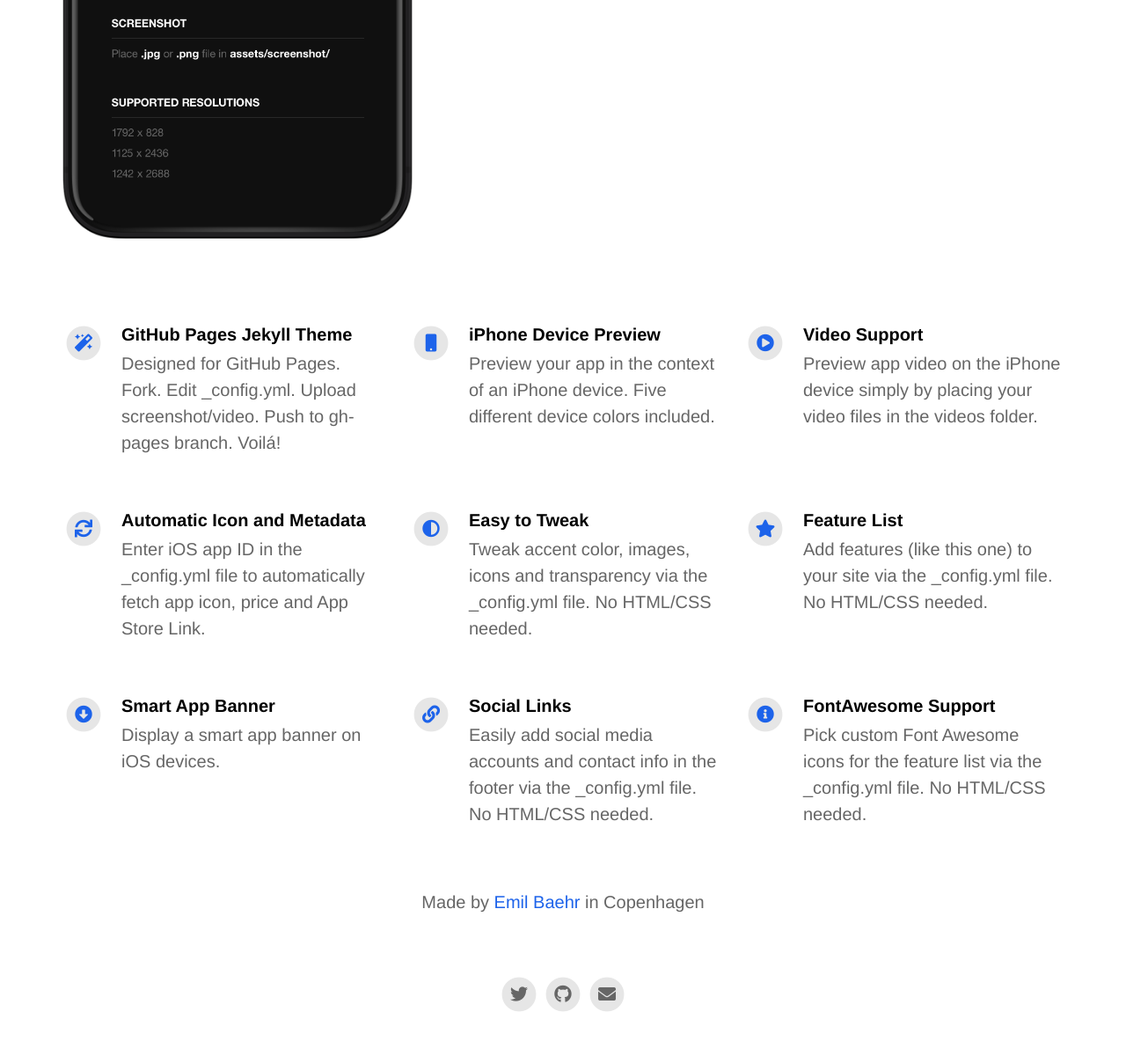
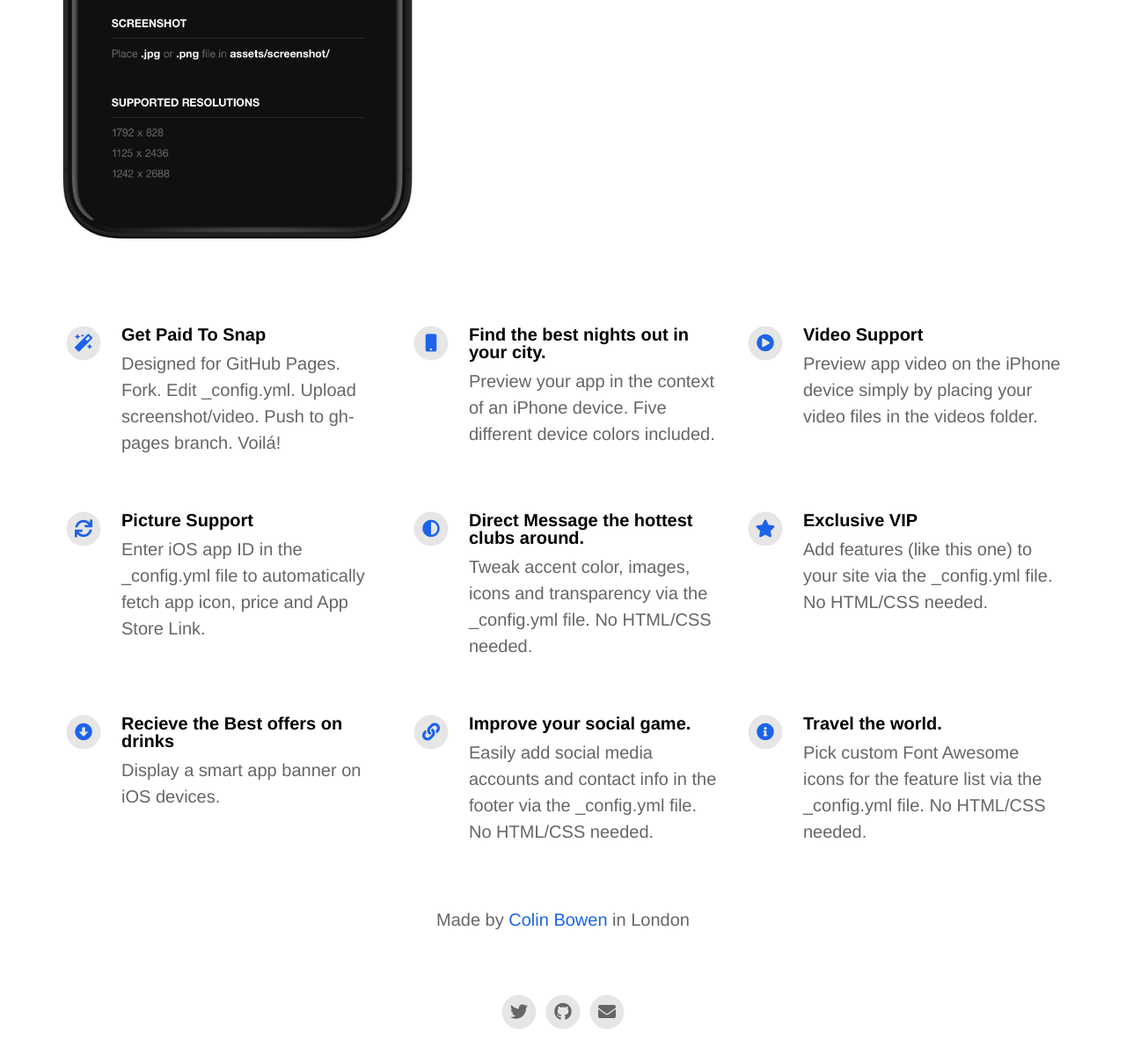
Before and after one commit to emilbaehr/automatic-app-landing-page, a Jekyll site: the page built from index.html, in a window 1280 px wide and 1400 px high, scrolled down 554 px. Shown: the part 160-1368 px from the top of the window at 88% size. Built offline with Jekyll 4.4.1, drawn with Linux system fonts in a browser that asks for light colours; nearby versions of some CDN libraries; some of the changed text lies outside the part shown.

Commit message:
Edited config file

```diff
--- a/_config.yml
+++ b/_config.yml
@@ -1,5 +1,5 @@
 #page title
-page_title                                :                                           # Automatically populates with app name if not set and if iOS app ID is set. Otherwise enter manually.
+page_title                                : PRESENT                                   # Automatically populates with app name if not set and if iOS app ID is set. Otherwise enter manually.
 
 # App Info
 ios_app_id                                : 1234793120                                # Required. Enter iOS app ID to automatically populate name, price and icons (e.g. 718043190).
@@ -10,23 +10,23 @@
                                                                                       # Or upload your press kit file to assets and set path accordingly (e.g. "assets/your_press_kit.zip").
 
 app_icon                                  : # assets/appicon.png                      # Automatically populates if not set and if iOS app ID is set.  Otherwise enter path to icon file manually.
-app_name                                  :                                           # Automatically populates if not set and if iOS app ID is set.  Otherwise enter manually.
+app_name                                  : PRESENT                                  # Automatically populates if not set and if iOS app ID is set.  Otherwise enter manually.
 app_price                                 :                                           # Automatically populates if not set and if iOS app ID is set.  Otherwise enter manually.
-app_description                           : Write a short tagline for your app.
+app_description                           : Get paid to snap. Find your night out!
 
 enable_smart_app_banner                   : true                                      # Set to true to show a smart app banner at top of page on mobile devices.
 
 
 
 # Information About Yourself
-your_name                                 : Emil Baehr
-your_link                                 : https://emilbaehr.com
-your_city                                 : Copenhagen
-email_address                             : emil.baehr@gmail.com
+your_name                                 : Colin Bowen
+your_link                                 : https://colinbowen.uk
+your_city                                 : London
+email_address                             : colinbowen2@gmail.com
 facebook_username                         :
-instagram_username                        : ebaehr
-twitter_username                          : ebaehr
-github_username                           : emilbaehr
+instagram_username                        : colinbowen
+twitter_username                          : N/A
+github_username                           : colinbowen
 youtube_username                          :
 
 
@@ -34,11 +34,11 @@
 # Feature List                            Edit, add or remove features to be presented.
 features                                  :
 
-  - title                                 : GitHub Pages Jekyll Theme
+  - title                                 : Get Paid To Snap
     description                           : Designed for GitHub Pages. Fork. Edit _config.yml. Upload screenshot/video. Push to gh-pages branch. Voilá!
     fontawesome_icon_name                 : magic
 
-  - title                                 : iPhone Device Preview
+  - title                                 : Find the best nights out in your city.
     description                           : Preview your app in the context of an iPhone device. Five different device colors included.
     fontawesome_icon_name                 : mobile
 
@@ -46,27 +46,27 @@
     description                           : Preview app video on the iPhone device simply by placing your video files in the videos folder.
     fontawesome_icon_name                 : play-circle
 
-  - title                                 : Automatic Icon and Metadata
+  - title                                 : Picture Support
     description                           : Enter iOS app ID in the _config.yml file to automatically fetch app icon, price and App Store Link.
     fontawesome_icon_name                 : sync
 
-  - title                                 : Easy to Tweak
+  - title                                 : Direct Message the hottest clubs around.
     description                           : Tweak accent color, images, icons and transparency via the _config.yml file. No HTML/CSS needed.
     fontawesome_icon_name                 : adjust
 
-  - title                                 : Feature List
+  - title                                 : Exclusive VIP
     description                           : Add features (like this one) to your site via the _config.yml file. No HTML/CSS needed.
     fontawesome_icon_name                 : star
 
-  - title                                 : Smart App Banner
+  - title                                 : Recieve the Best offers on drinks
     description                           : Display a smart app banner on iOS devices.
     fontawesome_icon_name                 : arrow-alt-circle-down
 
-  - title                                 : Social Links
+  - title                                 : Improve your social game.
     description                           : Easily add social media accounts and contact info in the footer via the _config.yml file. No HTML/CSS needed.
     fontawesome_icon_name                 : link
 
-  - title                                 : FontAwesome Support
+  - title                                 : Travel the world.
     description                           : Pick custom Font Awesome icons for the feature list via the _config.yml file. No HTML/CSS needed.
     fontawesome_icon_name                 : info-circle
 
```
